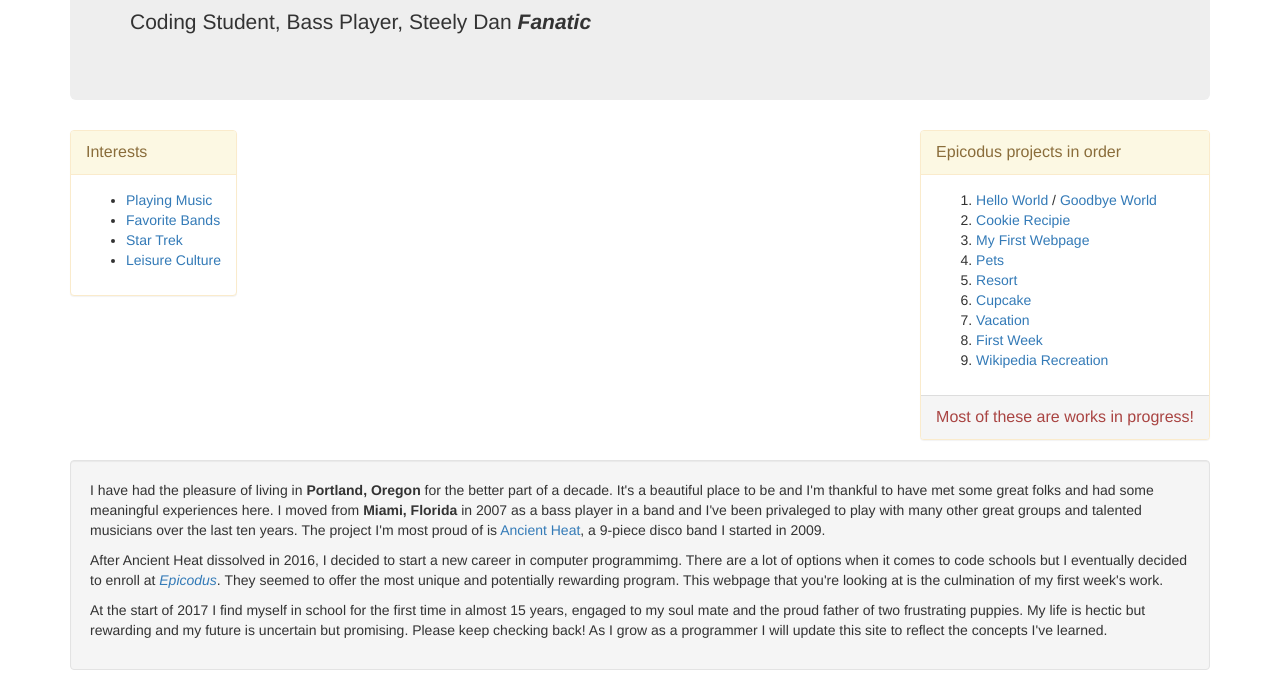
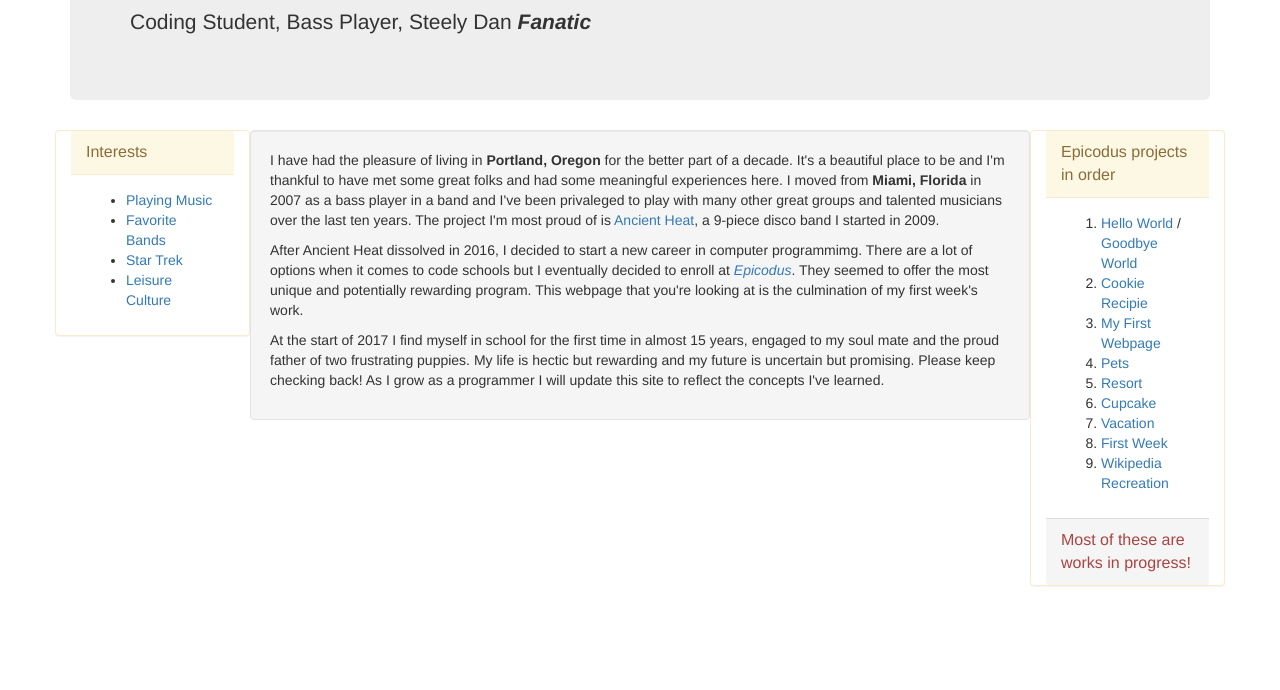
Before and after one commit to Brendangrubb/portfolio, a plain HTML site: page index.html in a window 1280 px wide. Shown: the part 140-830 px from the top of the page. After the commit the page ends 800 px from the top, so only its background shows below. Drawn offline with Linux system fonts and the light colour scheme.

Commit message:
add grid to index.html

```diff
--- a/index.html
+++ b/index.html
@@ -13,7 +13,23 @@
         <p>Coding Student, Bass Player, Steely Dan <strong><em>Fanatic</em></strong></p>
       </div>
 
-      <div class="projects panel panel-warning">
+      <div class="row">
+
+        <div class="col-md-2 interests panel panel-warning">
+          <div class="panel-heading">
+            <p class="panel-title">Interests</h3>
+          </div>
+          <div class="panel-body">
+            <ul>
+              <li><a href="playing-music.html">Playing Music</a></li>
+              <li><a href="favorite-bands.html">Favorite Bands</a></li>
+              <li><a href="star-trek.html">Star Trek</a></li>
+              <li><a href="leisure-culture.html">Leisure Culture</a></li>
+            </ul>
+          </div>
+        </div>
+
+        <div class=" col-md-2 projects panel panel-warning">
           <div class="panel-heading">
             <p class="panel-title">Epicodus projects in order</h3>
           </div>
@@ -35,21 +51,8 @@
           </div>
         </div>
 
-      <div class="interests panel panel-warning">
-        <div class="panel-heading">
-          <p class="panel-title">Interests</h3>
-        </div>
-        <div class="panel-body">
-          <ul>
-            <li><a href="playing-music.html">Playing Music</a></li>
-            <li><a href="favorite-bands.html">Favorite Bands</a></li>
-            <li><a href="star-trek.html">Star Trek</a></li>
-            <li><a href="leisure-culture.html">Leisure Culture</a></li>
-          </ul>
-        </div>
-      </div>
 
-      <div  class="well about-me">
+        <div  class="col-md-8 well about-me">
           <p>I have had the pleasure of living in <span class="bold">Portland, Oregon</span> for the better part of a decade. It's a beautiful place to be and I'm thankful to have met some great folks and had some meaningful experiences here. I moved from <span class="bold">Miami, Florida</span> in 2007 as a bass player in a band and I've been privaleged to play with many other great groups and talented musicians over the last ten years. The project I'm most proud of is <a href="http://www.ancientheatdisco.com">Ancient Heat</a>, a 9-piece disco band I started in 2009.</p>
 
           <p>After Ancient Heat dissolved in 2016, I decided to start a new career in computer programmimg. There are a lot of options when it comes to code schools but I eventually decided to enroll at <em><a href="https://www.epicodus.com/">Epicodus</a></em>. They seemed to offer the most unique and potentially rewarding program. This webpage that you're looking at is the culmination of my first week's work.</p>
@@ -58,6 +61,7 @@
           </p>
         </div>
 
+      </div>
 
 
 
```
Lines whose indentation alone changed are shown as unchanged.
